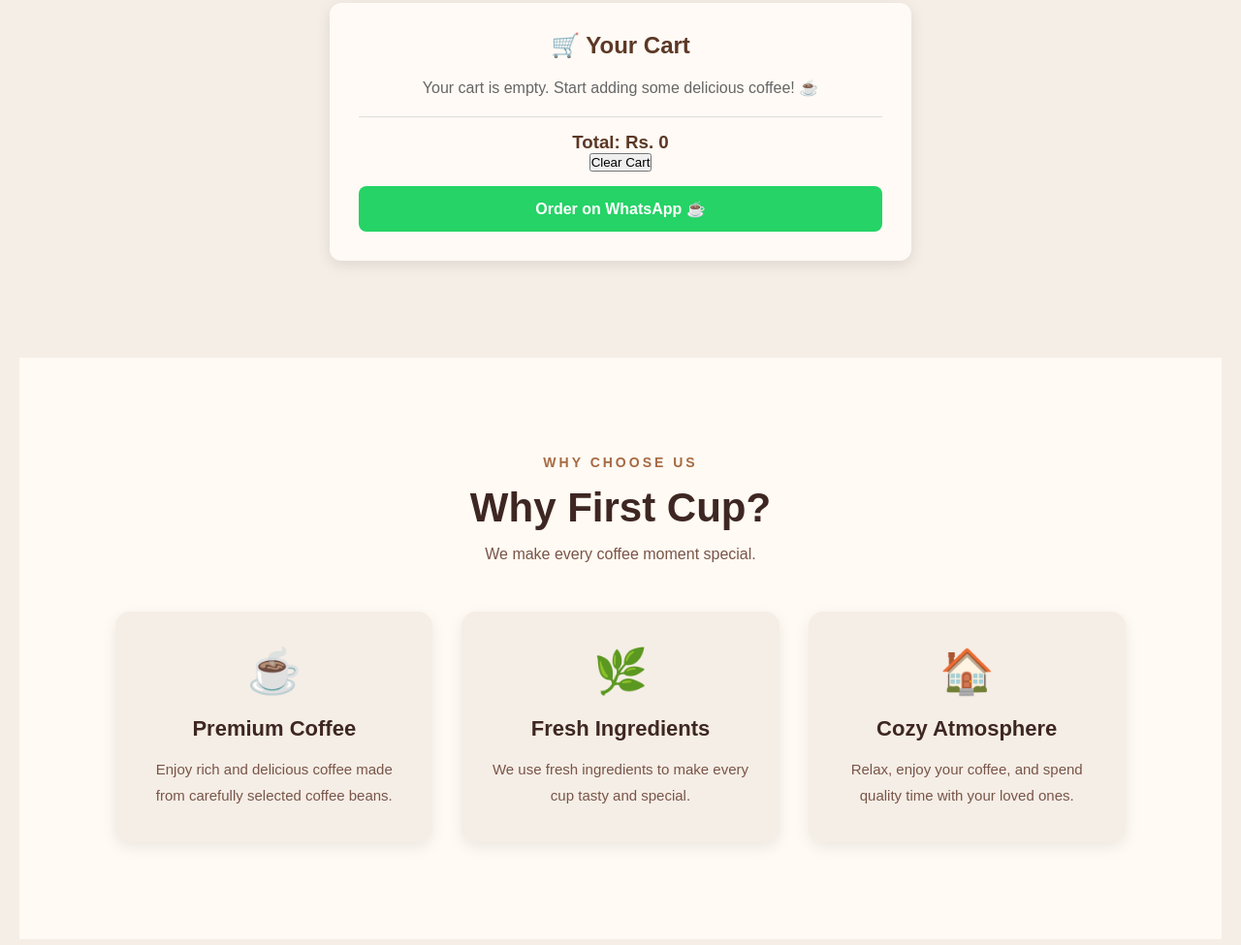
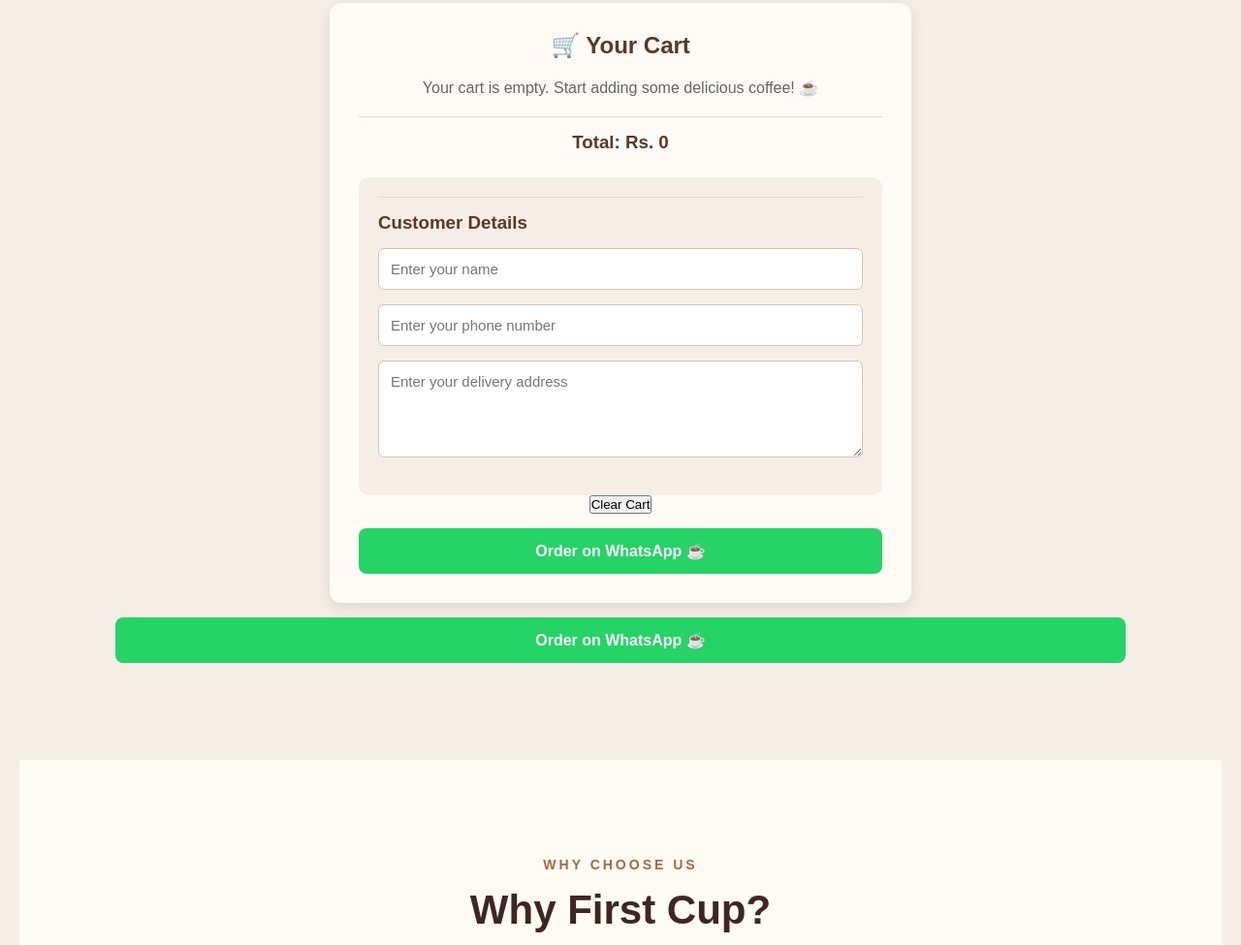
Before and after one commit to IbrahimDar206/first-cup, a plain HTML site: page index.html in a window 1280 px wide. Shown: the part 2233-3208 px from the top of the page at 97% size. Drawn offline with Linux system fonts and the light colour scheme.

Commit message:
Add customer details form and fix shopping cart

```diff
--- a/index.html
+++ b/index.html
@@ -194,10 +194,45 @@
     <h3>
         Total: Rs. <span id="cart-total">0</span>
     </h3>
+
+    <!-- Customer Details Form -->
+
+    <div class="customer-details">
+
+        <h3>Customer Details</h3>
+
+        <input
+            type="text"
+            id="customer-name"
+            placeholder="Enter your name"
+        >
+
+        <input
+            type="tel"
+            id="customer-phone"
+            placeholder="Enter your phone number"
+        >
+
+        <textarea
+            id="customer-address"
+            placeholder="Enter your delivery address"
+        ></textarea>
+
+    </div>
+
+    <!-- Clear Cart Button -->
+
     <button id="clear-cart">
         Clear Cart
     </button>
+
     <!-- WhatsApp Checkout Button -->
+
+    <button id="checkout-btn">
+        Order on WhatsApp ☕
+    </button>
+
+</div>
 
 <button id="checkout-btn">
     Order on WhatsApp ☕
--- a/script.js
+++ b/script.js
@@ -41,9 +41,13 @@ navItems.forEach(function(link) {
 
     link.addEventListener("click", function() {
 
+        if (navLinks && menuToggle) {
+
             navLinks.classList.remove("active");
 
             menuToggle.classList.remove("open");
+
+        }
 
     });
 
@@ -65,6 +69,8 @@ const cartTotal = document.querySelector("#cart-total");
 const cartCount = document.querySelector("#cart-count");
 
 
+// Add Products to Cart
+
 addToCartButtons.forEach(function(button) {
 
     button.addEventListener("click", function() {
@@ -73,6 +79,7 @@ addToCartButtons.forEach(function(button) {
 
         const price = Number(button.dataset.price);
 
+
         // Check if Product Already Exists
 
         const existingProduct = cart.find(function(item) {
@@ -80,6 +87,7 @@ addToCartButtons.forEach(function(button) {
             return item.name === name;
 
         });
+
 
         if (existingProduct) {
 
@@ -115,6 +123,13 @@ function updateCart() {
     // Save Cart Data in Browser Storage
 
     localStorage.setItem("firstCupCart", JSON.stringify(cart));
+
+    if (!cartItems || !cartTotal || !cartCount) {
+
+        return;
+
+    }
+
     cartItems.innerHTML = "";
 
     let total = 0;
@@ -233,6 +248,8 @@ if (clearCartButton) {
     });
 
 }
+
+
 // Display Saved Cart When Page Loads
 
 updateCart();
@@ -242,7 +259,18 @@ updateCart();
 
 const checkoutButton = document.querySelector("#checkout-btn");
 
+if (checkoutButton) {
+
     checkoutButton.addEventListener("click", function() {
+
+        // Get Customer Details
+
+        const customerName = document.querySelector("#customer-name").value.trim();
+
+        const customerPhone = document.querySelector("#customer-phone").value.trim();
+
+        const customerAddress = document.querySelector("#customer-address").value.trim();
+
 
         // Check Empty Cart
 
@@ -254,11 +282,34 @@ checkoutButton.addEventListener("click", function() {
 
         }
 
+
+        // Check Customer Details
+
+        if (customerName === "" || customerPhone === "" || customerAddress === "") {
+
+            alert("Please fill in all customer details!");
+
+            return;
+
+        }
+
+
         // Create WhatsApp Message
 
-    let message = "Hello First Cup! ☕\n\n";
+        let message = "☕ First Cup Order\n\n";
 
-    message += "I want to place an order:\n\n";
+        message += "Customer Details:\n";
+
+        message += "Name: " + customerName + "\n";
+
+        message += "Phone: " + customerPhone + "\n";
+
+        message += "Address: " + customerAddress + "\n\n";
+
+        message += "Order Details:\n";
+
+
+        // Add Coffee Items
 
         cart.forEach(function(item) {
 
@@ -269,7 +320,8 @@ checkoutButton.addEventListener("click", function() {
 
         });
 
-    // Calculate Total
+
+        // Calculate Total Bill
 
         let total = 0;
 
@@ -279,16 +331,25 @@ checkoutButton.addEventListener("click", function() {
 
         });
 
+
+        // Add Total to Message
+
         message += "\nTotal Bill: Rs. " + total;
 
-    message += "\n\nThank you!";
+        message += "\n\nThank you for choosing First Cup! ☕";
 
-    // Open WhatsApp
+
+        // Create WhatsApp URL
 
         const whatsappURL =
             "https://wa.me/923205265677?text=" +
             encodeURIComponent(message);
 
+
+        // Open WhatsApp
+
         window.open(whatsappURL, "_blank");
 
     });
+
+}
--- a/style.css
+++ b/style.css
@@ -949,3 +949,48 @@ html {
     background-color: #1da851;
     transform: translateY(-3px);
 }
+
+/* Customer Details Form */
+
+.customer-details {
+    margin-top: 25px;
+    padding: 20px;
+    background-color: #f5eee6;
+    border-radius: 10px;
+    text-align: left;
+}
+
+.customer-details h3 {
+    color: #5c3825;
+    margin-bottom: 15px;
+}
+
+/* Input Fields */
+
+.customer-details input,
+.customer-details textarea {
+    width: 100%;
+    padding: 12px;
+    margin-bottom: 15px;
+    border: 1px solid #d6c3b2;
+    border-radius: 6px;
+    font-size: 15px;
+    font-family: Arial, sans-serif;
+    outline: none;
+    box-sizing: border-box;
+}
+
+/* Focus Effect */
+
+.customer-details input:focus,
+.customer-details textarea:focus {
+    border-color: #8b5e3c;
+    box-shadow: 0 0 5px rgba(92, 56, 37, 0.2);
+}
+
+/* Address Box */
+
+.customer-details textarea {
+    height: 100px;
+    resize: vertical;
+}
```
Lines whose indentation alone changed are shown as unchanged.
